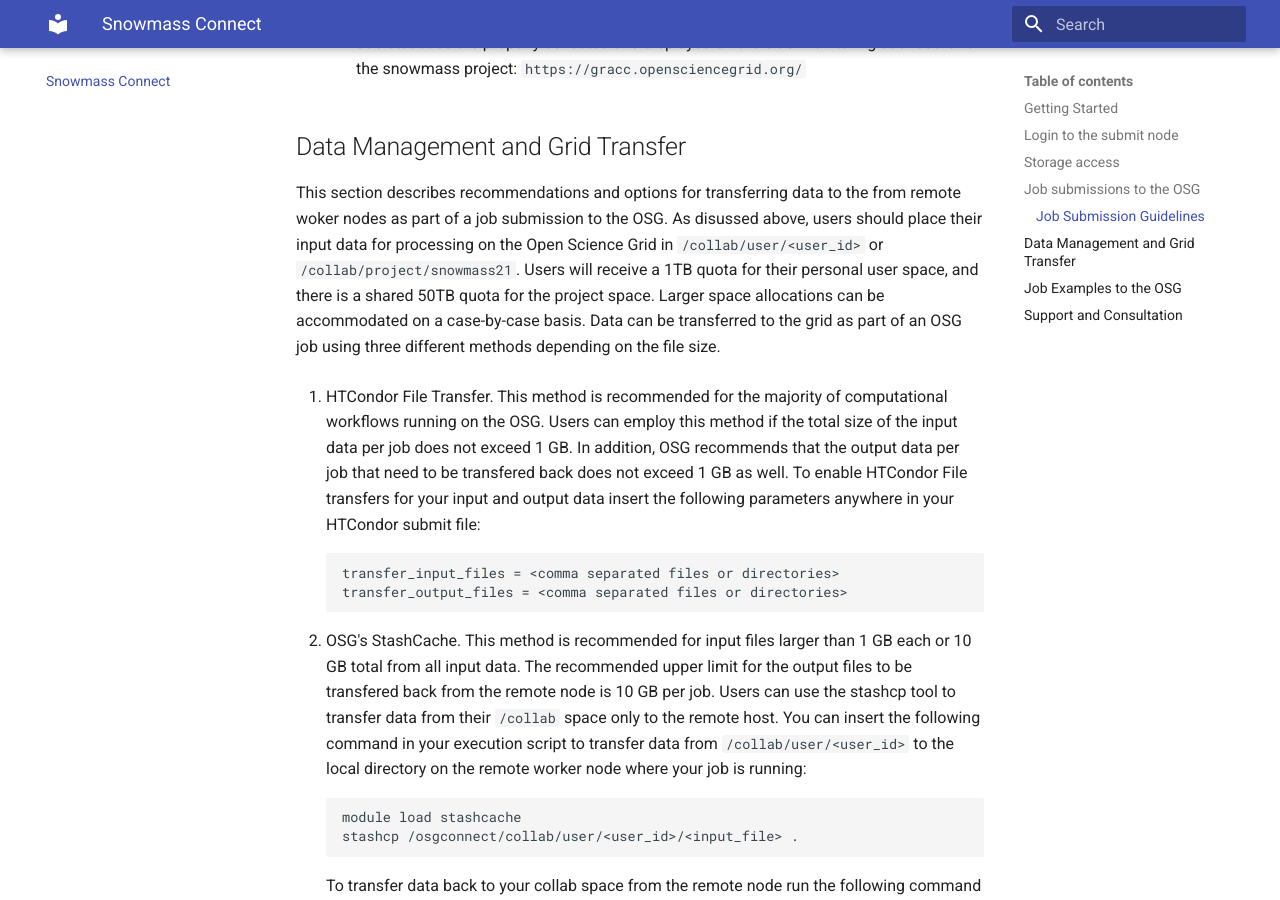
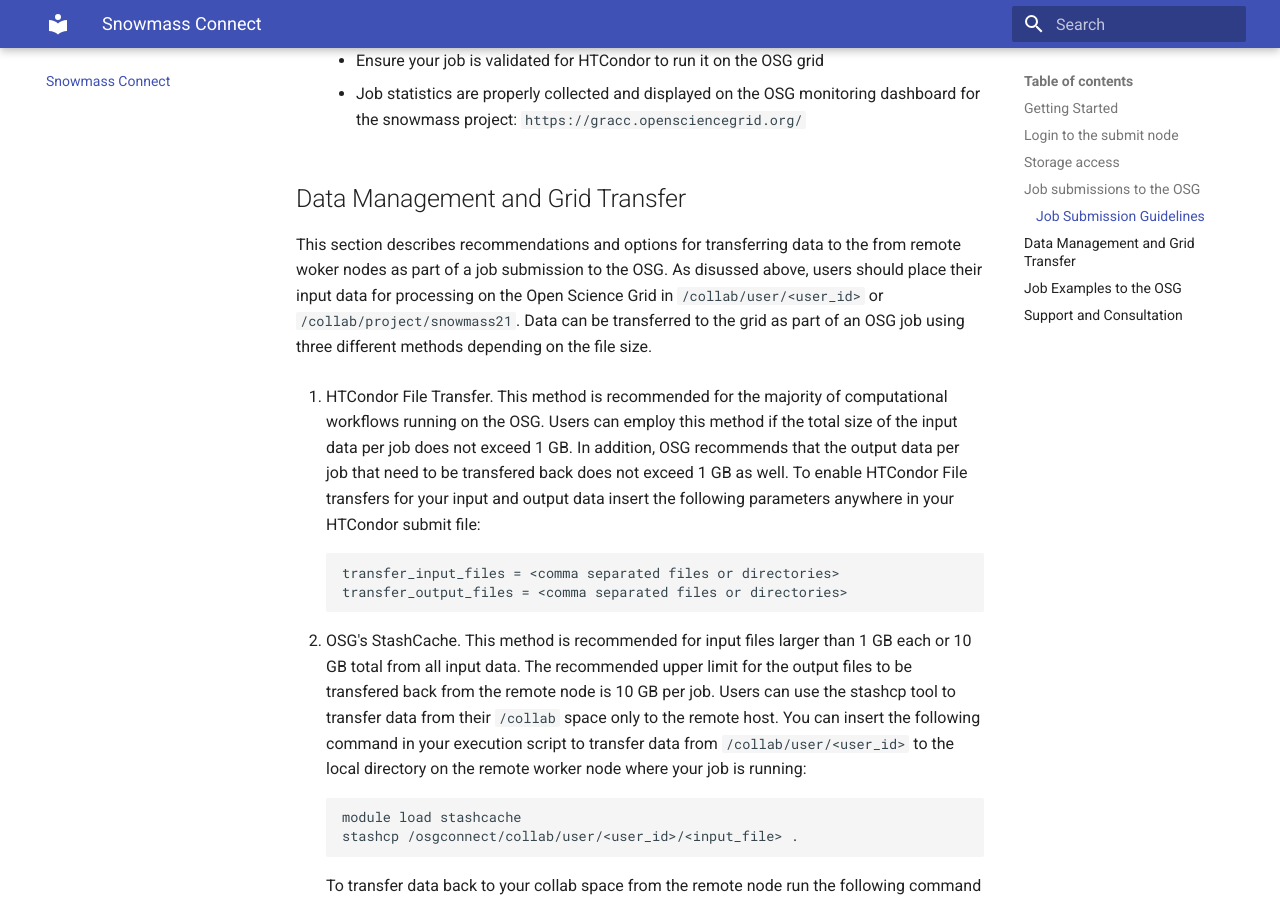
Before and after one commit to ppaschos/snowmass-connect-docs, an MkDocs documentation site: the page built from docs/index.md, in a window 1280 px wide and 900 px high, scrolled down 3552 px. Built offline with MkDocs 1.6.1 and Material for MkDocs 9.7.7, drawn with Linux system fonts in a browser that asks for light colours; some of the changed text lies outside the part shown.

Commit message:
Update index.md

```diff
--- a/docs/index.md
+++ b/docs/index.md
@@ -107,7 +106,7 @@
 ## Data Management and Grid Transfer
 
 This section describes recommendations and options for transferring data to the from remote woker nodes as part of a job submission to the OSG.
-As disussed above, users should place their input data for processing on the Open Science Grid in `/collab/user/<user_id>` or `/collab/project/snowmass21`. Users will receive a 1TB quota for their personal user space, and there is a shared 50TB quota for the project space. Larger space allocations can be accommodated on a case-by-case basis. Data can be transferred to the grid as part of an OSG job using three different methods depending on the file size.
+As disussed above, users should place their input data for processing on the Open Science Grid in `/collab/user/<user_id>` or `/collab/project/snowmass21`. Data can be transferred to the grid as part of an OSG job using three different methods depending on the file size.
 
 1. HTCondor File Transfer. This method is recommended for the majority of computational workflows running on the OSG. Users can employ this method if the total size of the input data per job does not exceed 1 GB. In addition, OSG recommends that the output data per job that need to be transfered back does not exceed 1 GB as well. To enable HTCondor File transfers for your input and output data insert the following parameters anywhere in your HTCondor submit file:
 
```
Also changed, not shown: other parts of docs/index.md (+1 -2 lines).
